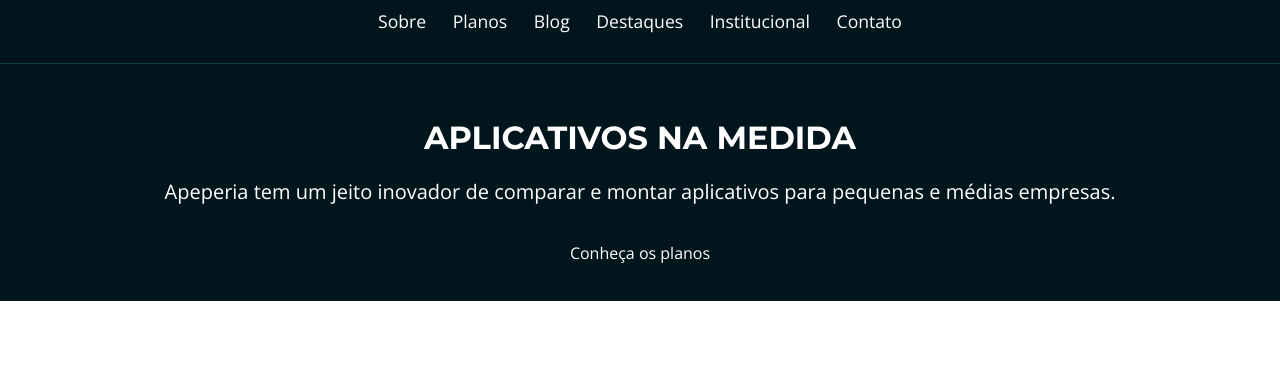
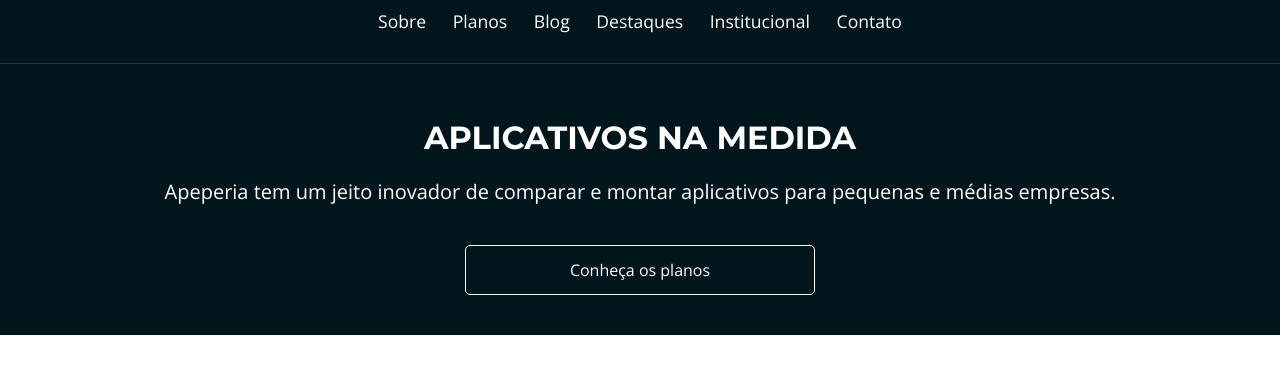
Before and after one commit to IrlanFreitas/workneh, a plain HTML site: page index.html in a window 1280 px wide. Shown: the part 74-448 px from the top of the page. Drawn offline with nearby package versions, Linux system fonts and the light colour scheme.

Commit message:
style:    * Criação de arquivo base que será utilizado em todo o css.    * Criação de classes container e botão (genericas)    *

```diff
--- a/css/base.css
+++ b/css/base.css
@@ -1,3 +1,40 @@
 body {
-    font-family: 'Open Sans', sans-serif;
+  font-family: "Open Sans", sans-serif;
 }
+
+:root {
+  --branco: #fff;
+  --azul-claro: #dfe3e5;
+  --vermelho-forte: #b72e2e;
+  --cinza-escuro: #4f4c4c;
+  --cinza-claro: #f7f4f4;
+  --cinza-medio: #d9d9d9;
+
+  --fonte-link: #0084ff;
+  --fonte-cinza: #666;
+  --borda-cabecalho-mobile: #103d4a;
+  --bg-rodape: #333;
+  --bg-chamada-mobile: #00161c;
+
+  --planos-cartao-start: #56ccf2;
+  --planos-cartao-ultra: #b04cd9;
+  --planos-cartao-mega: #e33b3b;
+
+  --montserrat: 'Montserrat', sans-serif;
+}
+
+.container {
+  padding-right: 6%;
+  padding-left: 6%;
+}
+
+.botao {
+  border: 1px solid var(--branco);
+  border-radius: 5px;
+  text-align: center;
+  display: block;
+  width: 100%;
+  max-width: 350px;
+  box-sizing: border-box;
+  padding: 1rem 2rem;
+}
--- a/css/cabecalho.css
+++ b/css/cabecalho.css
@@ -12,7 +12,7 @@
     padding-top: .75rem;
     padding-bottom: .75rem;
 
-    border-bottom: 1px solid #103D4A;
+    border-bottom: 1px solid var(--borda-cabecalho-mobile);
 
     position: absolute;
 }
--- a/css/chamada.css
+++ b/css/chamada.css
@@ -3,17 +3,17 @@
     flex-direction: column;
     align-items: center;
 
-    color: #FFF;
+    color: var(--branco);
     text-align: center;
 
-    background-color: #00161C;
+    background-color: var(--bg-chamada-mobile);
 
     padding-top: 12.25rem;
     padding-bottom: 2.5rem;
 }
 
 .chamada__titulo {
-    font-family: 'Montserrat', serif;
+    font-family: var(--montserrat);
     font-size: 2rem;
     font-weight: 700;
     text-transform: uppercase;
--- a/index.html
+++ b/index.html
@@ -2,8 +2,8 @@
 <html>
   <head>
     <meta charset="UTF-8" />
+    <meta name="viewport" content="width=device-width, initial-scale=1.0">
     <!-- <meta http-equiv="X-UA-Compatible" content="IE=edge"> -->
-    <!-- <meta name="viewport" content="width=device-width, initial-scale=1.0"> -->
     <link rel="preconnect" href="https://fonts.googleapis.com" />
     <link rel="preconnect" href="https://fonts.gstatic.com" crossorigin />
     <link
@@ -17,7 +17,7 @@
     <title>Home | Apeperia</title>
   </head>
   <body>
-    <header class="cabecalho">
+    <header class="cabecalho container">
       <img
         class="cabecalho__logo"
         src="img/logo-apeperia.svg"
@@ -35,13 +35,13 @@
       </nav>
     </header>
     <main >
-      <section class="chamada">
+      <section class="chamada container">
         <h1 class="chamada__titulo">Aplicativos Na Medida</h1>
         <p class="chamada__texto">
           Apeperia tem um jeito inovador de comparar e montar aplicativos para
           pequenas e médias empresas.
         </p>
-        <a class="chamada__botao" href="#">Conheça os planos</a>
+        <a class="chamada__botao botao" href="#">Conheça os planos</a>
       </section>
     </main>
   </body>
```
Also changed, not shown: doc/anotacoes.txt.
